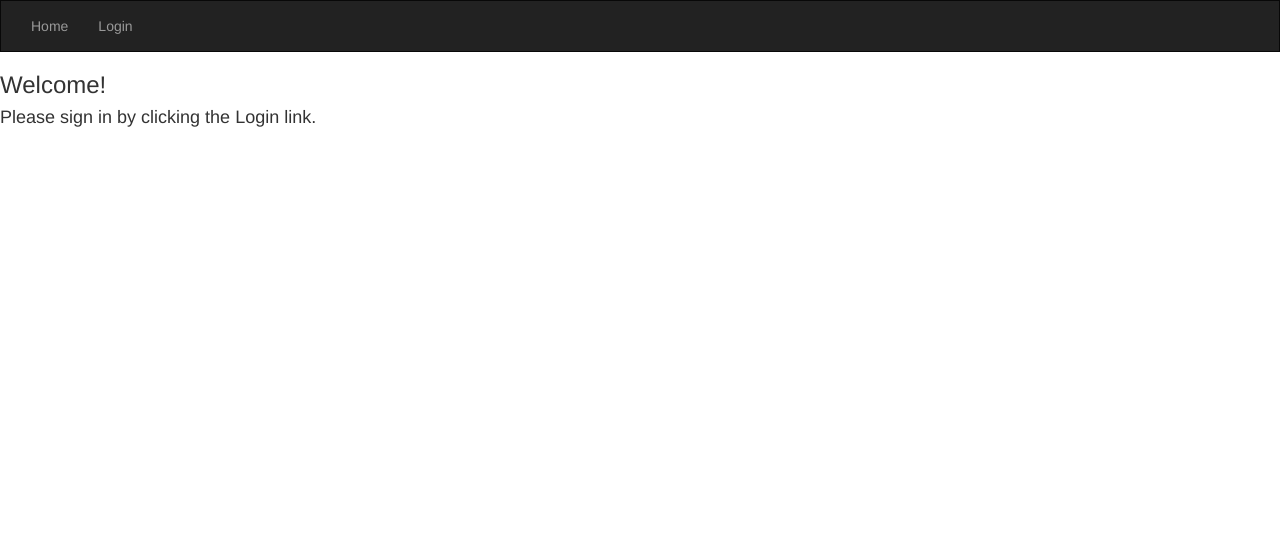
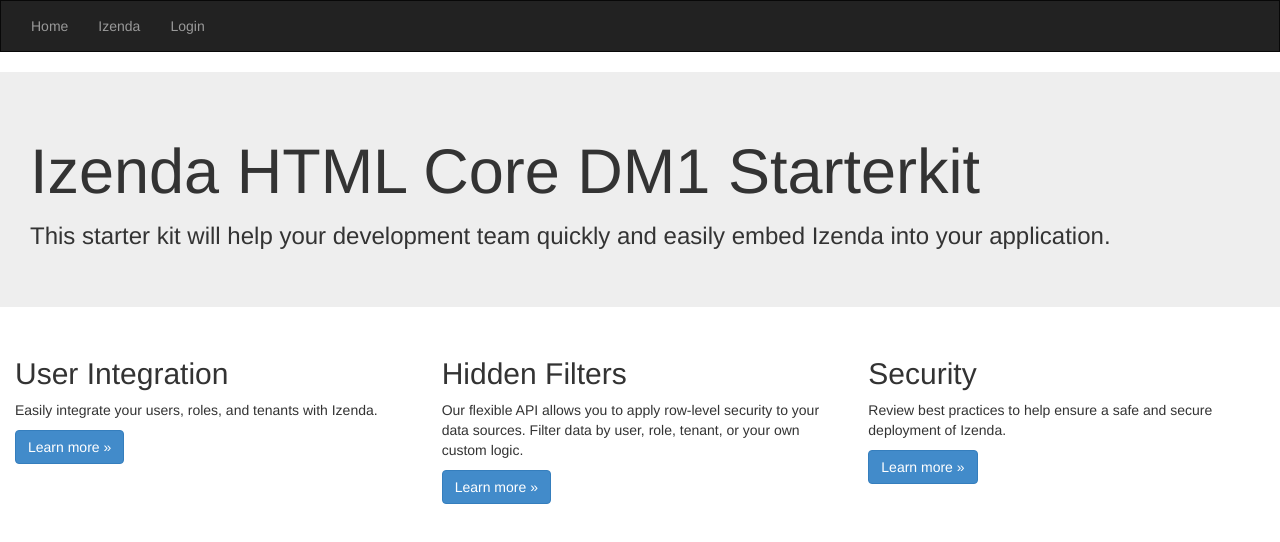
Before and after one commit to Izenda7Series/Htmlcore_dm1_starterkit, a website: page HtmlStarterKitCore_BE_Standalone/Website/index.html in a window 1280 px wide. Drawn offline with nearby package versions, Linux system fonts and the light colour scheme.

Commit message:
Update login logout status change / adjust overall UIs

```diff
--- a/HtmlStarterKitCore_BE_Standalone/Website/index.html
+++ b/HtmlStarterKitCore_BE_Standalone/Website/index.html
@@ -1,17 +1,38 @@
 <!DOCTYPE html>
 <html>
     <head>
-        <!--This is the landing/home page of the application-->
+         <!--This is the landing/home page of the application-->
         <meta charset="utf-8" />
         <meta name="viewport" content="width=device-width, initial-scale=1.0">
         <title>Izenda HTML kit Home</title>
         <link href="Content/bootstrap.css" rel="stylesheet" />
         <link href="Content/bootstrap.min.css" rel="stylesheet" />
-        <script src="https://ajax.googleapis.com/ajax/libs/jquery/3.4.1/jquery.min.js"></script>
+
+         <script src="https://ajax.googleapis.com/ajax/libs/jquery/3.4.1/jquery.min.js"></script>
+
+         <script>
+             function checkLoginStatus() {
+                 var loginbtn = document.getElementById("loginbtn");
+                 var logoutbtn = document.getElementById("logoutbtn");
+                 var token = localStorage.getItem("token");
+
+                 // for debugging
+                 console.log(token);
+
+                 if (token == null) {
+                     loginbtn.style.display = "block";
+                     logoutbtn.style.display = "none";
+                 }
+                 else {
+                     loginbtn.style.display = "none";
+                     logoutbtn.style.display = "block";
+                 }
+             }
+        </script>
     </head>
 
-    <body>
-         <nav class="navbar navbar-inverse" style="border-radius:0 !important;">
+    <body onload="checkLoginStatus()">
+        <nav class="navbar navbar-inverse" style="border-radius:0 !important;">
             <div class="container-fluid">
                 <div class="navbar-header">
                     <button type="button" class="navbar-toggle" data-toggle="collapse" data-target=".navbar-collapse">
@@ -24,16 +45,45 @@
                 <div class="navbar-collapse collapse">
                     <ul class="nav navbar-nav">
                         <li><a href="index.html">Home</a></li>
-                        <li><a id="lognBtn" href="login.html">Login</a></li>
-                        <!--<li><a id="logoutBtn" style="display:none;">Logout</a></li>-->
+                        <li><a href="izenda.html">Izenda</a></li>
+                        <li id="loginbtn"><a id="login-Btn" href="login.html">Login</a></li>
+                        <li id="logoutbtn" class="nav-item" style="cursor: pointer"><a href="index.html">Logout</a></li>
                     </ul>
                 </div>
             </div>
         </nav>
 
-        <div class="container-fluid body-content">
-            <h3>Welcome!</h3>
-            <h4>Please sign in by clicking the Login link.</h4>
+        <script>
+            $('.nav-item').on('click', function () {
+                console.log("Logout clicked");
+                // TODO: log out - discuss with Scott
+                localStorage.clear();
+            });
+        </script>
+
+        <div class="jumbotron">
+            <h1>Izenda HTML Core DM1 Starterkit</h1>
+            <h3>This starter kit will help your development team quickly and easily embed Izenda into your application.</h3>
+        </div>
+
+        <div>
+            <div class="col-md-4">
+                <h2>User Integration</h2>
+                <p>Easily integrate your users, roles, and tenants with Izenda. </p>
+                <p><a class="btn btn-primary" href="https://www.izenda.com/docs/dev/api_backend_integration.html?highlight=integration" role="button">Learn more »</a></p>
+            </div>
+
+            <div class="col-md-4">
+                <h2>Hidden Filters</h2>
+                <p>Our flexible API allows you to apply row-level security to your data sources. Filter data by user, role, tenant, or your own custom logic. </p>
+                <p><a class="btn btn-primary" href="https://www.izenda.com/docs/dev/howto_webformskit.html?highlight=hidden%20filter#hidden-filters" role="button">Learn more »</a></p>
+            </div>
+
+            <div class="col-md-4">
+                <h2>Security</h2>
+                <p>Review best practices to help ensure a safe and secure deployment of Izenda.</p>
+                <p><a class="btn btn-primary" href="https://www.izenda.com/docs/ref/models/_security.html?highlight=security" role="button">Learn more »</a></p>
+            </div>
         </div>
     </body>
 </html>
```
Also changed, not shown: HtmlStarterKitCore_BE_Standalone/Website/Layout.html (+0 -21 lines), HtmlStarterKitCore_BE_Standalone/Website/izenda.html (+10 -2 lines), HtmlStarterKitCore_BE_Standalone/Website/login.html (+1 -1 lines), 1 other file.
